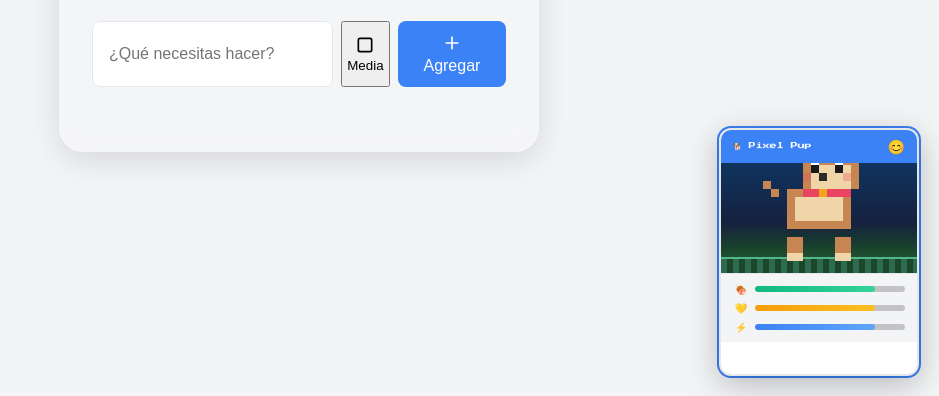
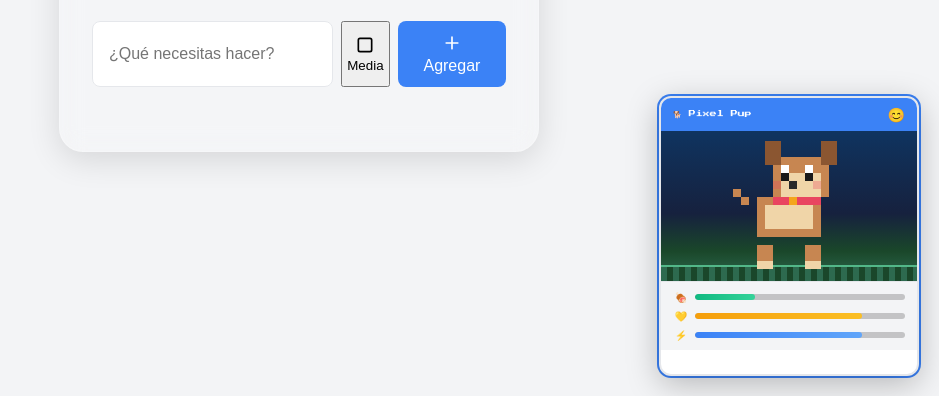
Before and after one commit to pansaloca246-jpg/laboratorio1, a plain HTML site: page index.html in a window 1280 px wide. Shown: the part 404-800 px from the top of the page, without its empty margins (341-1280 px from the left). Drawn offline with Linux system fonts and the light colour scheme.

Commit message:
se corrigio la mascota

```diff
--- a/pet.js
+++ b/pet.js
@@ -5,7 +5,7 @@
 (() => {
     // ── State ──
     const petState = {
-        hunger: 80,
+        hunger: 30, // Empieza con hambre (estaba en 80)
         happy: 80,
         energy: 80,
         animation: 'idle', // idle | walk | sit | sleep | eat | play | pet | jump
@@ -203,7 +203,8 @@
         todoList.addEventListener('click', (e) => {
             if (e.target.matches('.todo-checkbox')) {
                 if (e.target.checked) {
-                    doAction('jump', '¡Buen trabajo!', 2000, { ha: 15, e: -5, h: -5 });
+                    // Al completar tarea, el perro come y se llena
+                    doAction('eat', '¡Qué rico! ¡Gracias!', 2500, { h: 25, ha: 10, e: 5 });
                     widget.classList.add('shake');
                     setTimeout(() => widget.classList.remove('shake'), 400);
                 } else {
@@ -243,9 +244,9 @@
             petState.frame++;
             render();
 
-            // Passive drain (slowed down for widget)
-            if (!petState.busy && petState.frame % 20 === 0) {
-                petState.hunger -= 1;
+            // Passive drain (slowed down for widget, but hunger drains faster now)
+            if (!petState.busy && petState.frame % 15 === 0) {
+                petState.hunger -= 1.5;
                 petState.happy -= 0.5;
                 petState.energy -= 0.5;
                 updateUI();
--- a/styless.css
+++ b/styless.css
@@ -425,7 +425,7 @@ body {
     position: fixed;
     bottom: 20px;
     right: 20px;
-    width: 200px;
+    width: 260px; /* Aumentado de 200px a 260px */
     z-index: 900;
     border-radius: 12px;
     overflow: hidden;
@@ -481,7 +481,7 @@ body {
 .pet-widget-body {
     overflow: hidden;
     transition: max-height 0.35s cubic-bezier(0.4, 0, 0.2, 1), opacity 0.25s;
-    max-height: 300px;
+    max-height: 400px; /* Aumentado para acomodar escenario más grande */
     opacity: 1;
 }
 
@@ -493,7 +493,7 @@ body {
 /* Pet stage */
 .pet-stage {
     position: relative;
-    height: 110px;
+    height: 150px; /* Aumentado de 110px a 150px */
     background: linear-gradient(180deg, #0f3460 0%, #16213e 55%, #1a472a 80%, #2d6a4f 100%);
     overflow: hidden;
     cursor: pointer;
@@ -508,8 +508,8 @@ body {
 
 .pet-stage canvas {
     image-rendering: pixelated;
-    width: 96px;
-    height: 96px;
+    width: 128px; /* Aumentado de 96px a 128px */
+    height: 128px;
     position: relative;
     z-index: 2;
     margin-bottom: 12px;
```
